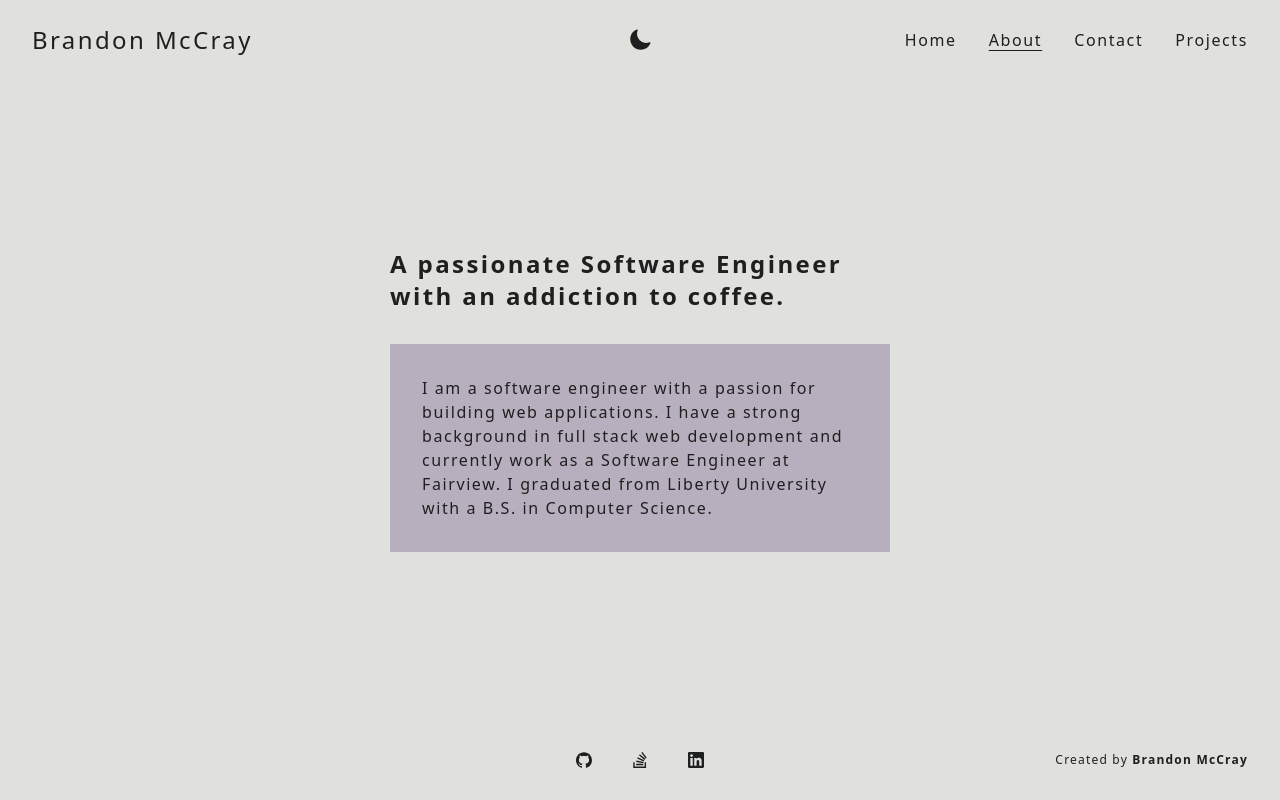
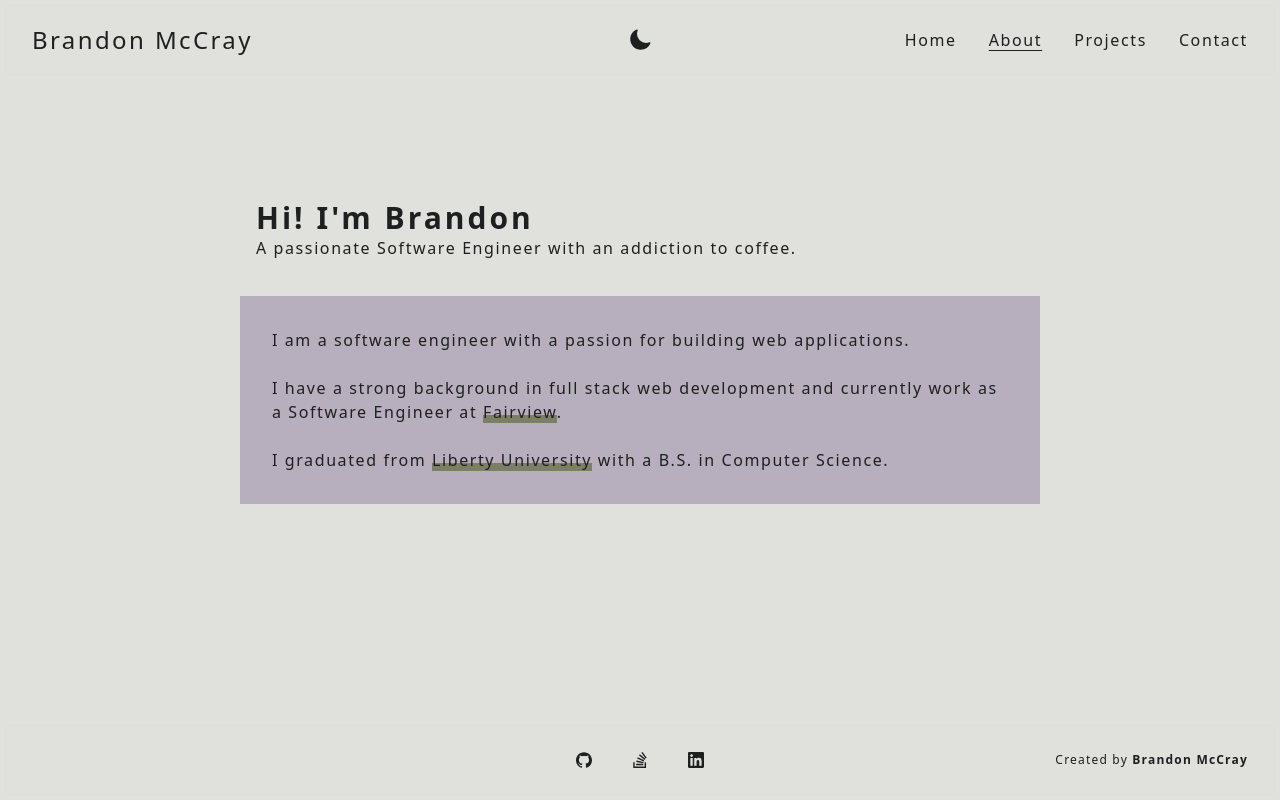
Before and after one commit to bradmccray89/portfolio-angular, an Angular app: page /about in a window 1280 px wide. Built offline with nearby package versions, Linux system fonts and the light colour scheme.

Commit message:
about page looking good

```diff
--- a/src/app/app.component.html
+++ b/src/app/app.component.html
@@ -1,4 +1,4 @@
-<div class="w-screen h-screen bg-platinum dark:bg-dark_platinum">
+<div class="w-screen h-screen bg-platinum dark:bg-dark_platinum z-0">
   <app-navbar></app-navbar>
   <div class="w-full h-full" [@fadeInOut]="getRouterAnimation()">
     <router-outlet></router-outlet>
--- a/src/app/components/navbar/navbar.component.ts
+++ b/src/app/components/navbar/navbar.component.ts
@@ -60,8 +60,9 @@ export class NavbarComponent implements OnInit {
   navList = [
     { name: 'Home', link: '/home' },
     { name: 'About', link: '/about' },
+    // { name: 'Blog', link: '/blog'},
+    { name: 'Projects', link: '/projects' },
     { name: 'Contact', link: '/contact' },
-    { name: 'Projects', link: '/projects' },
   ];
 
   constructor() {
--- a/src/app/pages/about/about.component.html
+++ b/src/app/pages/about/about.component.html
@@ -1,16 +1,27 @@
 <div class="page-container">
-  <div class="my-20 w-[90%] max-w-[500px]" @enterAnimation>
-    <h1 class="mb-8 text-2xl font-semibold">
-      A passionate Software Engineer with an addiction to coffee.
-    </h1>
-    <div class="p-8 bg-lavender/50">
-      I am a software engineer with a passion for building web applications. I
-      have a strong background in full stack web development and currently work
-      as a Software Engineer at
-      <a href="https://fairviewinvest.com/" target="_blank">Fairview</a>. I
-      graduated from
-      <a href="https://www.liberty.edu/" target="_blank">Liberty University</a>
+  <div class="md:my-20 mt-48 w-[90%] max-w-[800px] relative" @enterAnimation>
+    <div class="absolute -top-24 px-4">
+      <h1 class="text-3xl font-bold">Hi! I'm Brandon</h1>
+      <h3 class="">
+        A passionate Software Engineer with an addiction to coffee.
+      </h3>
+    </div>
+    <p class="p-8 bg-lavender/50">
+      I am a software engineer with a passion for building web applications.
+      <br />
+      <br />
+      I have a strong background in full stack web development and currently
+      work as a Software Engineer at
+      <a href="https://fairviewinvest.com/" target="_blank">
+        <span>Fairview</span></a
+      >.
+      <br />
+      <br />
+      I graduated from
+      <a href="https://www.liberty.edu/" target="_blank">
+        <span> Liberty University</span>
+      </a>
       with a B.S. in Computer Science.
-    </div>
+    </p>
   </div>
 </div>
--- a/src/app/pages/about/about.component.scss
+++ b/src/app/pages/about/about.component.scss
@@ -0,0 +1,16 @@
+a {
+  @apply relative font-semibold cursor-pointer;
+
+  & > span {
+    @apply relative z-[2];
+  }
+}
+
+a::before {
+  content: "";
+  @apply bg-pastel_green absolute left-0 bottom-0 w-full h-2 z-[1] transition-all duration-300 ease-in-out;
+}
+
+a:hover::before {
+  height: 100%;
+}
--- a/src/app/pages/home/home.component.html
+++ b/src/app/pages/home/home.component.html
@@ -2,7 +2,7 @@
   <div
     class="relative order-2 md:order-1 w-[90%] max-w-[400px] flex flex-col gap-4 p-6 bg-lavender/50 mb-20 md:my-20 text-lg"
   >
-    <div class="text-xl">Hi! I'm Brandon</div>
+    <div>Fueled by coffee.</div>
     <div>I build things for the web.</div>
     <div class="self-center btn-container">
       <button
--- a/src/styles.scss
+++ b/src/styles.scss
@@ -3,6 +3,9 @@
 @tailwind utilities;
 
 :root {
+  --blue: #161b33ff;
+  --lavender: #907f9fff;
+  --pastel_green: #7c7f65ff;
   --platinum: #e0e1ddff;
   --dark_platinum: #45473fff;
 }
@@ -22,3 +25,7 @@
 .active-mobile {
   @apply bg-pastel_green/50 dark:bg-dark_pastel_green/50 z-50;
 }
+
+.title {
+  @apply mb-8 text-2xl font-semibold;
+}
```
